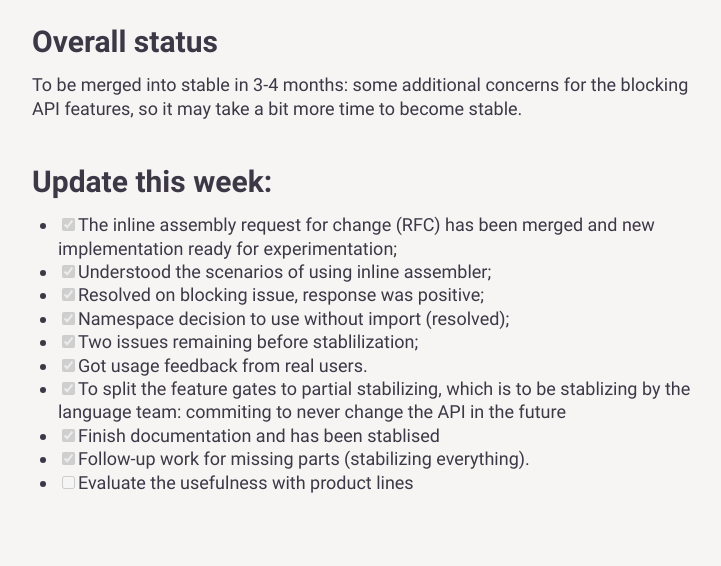
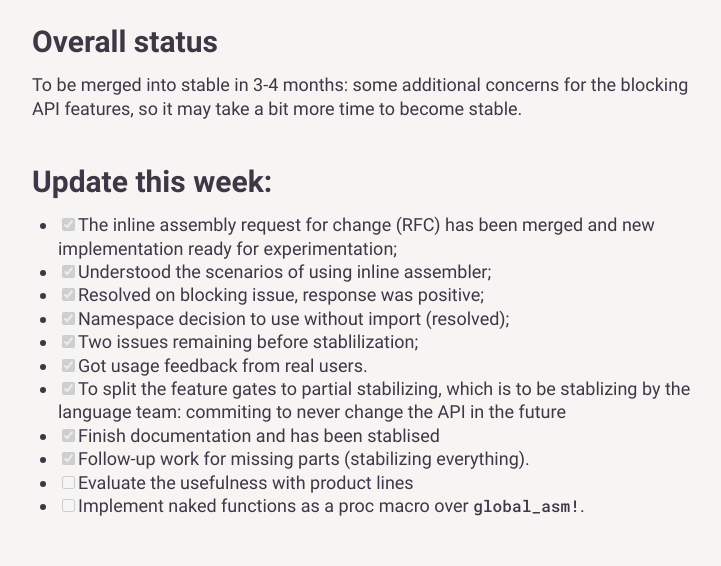
Before and after one commit to yijunyu/trusted-programming.github.io, a Jekyll site: the page built from articles/work-in-progress/Compiler/InlineAssembler.md, in a window 1280 px wide. Shown: the part 812-1378 px from the top of the page, without its empty margins (273-994 px from the left). Built offline with Jekyll 4.4.1, drawn with Linux system fonts in a browser that asks for light colours; before the commit the page ends 1355 px from its top, so only the background shows below that.

Commit message:
Update InlineAssembler.md

```diff
--- a/articles/work-in-progress/Compiler/InlineAssembler.md
+++ b/articles/work-in-progress/Compiler/InlineAssembler.md
@@ -46,3 +46,4 @@ To be merged into stable in 3-4 months: some additional concerns for the blockin
 - [x] Finish documentation and has been stablised
 - [x] Follow-up work for missing parts (stabilizing everything).
 - [ ] Evaluate the usefulness with product lines
+- [ ] Implement naked functions as a proc macro over `global_asm!`.
```
